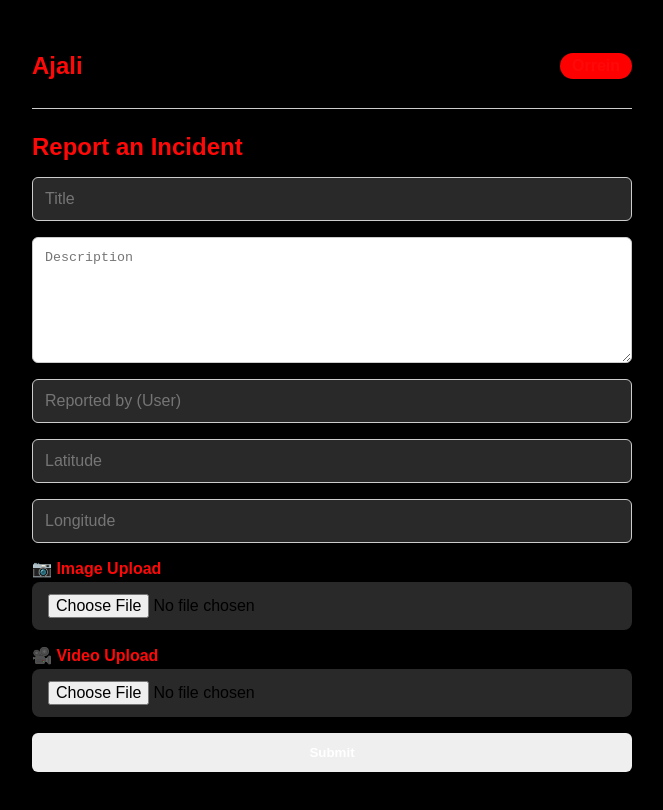
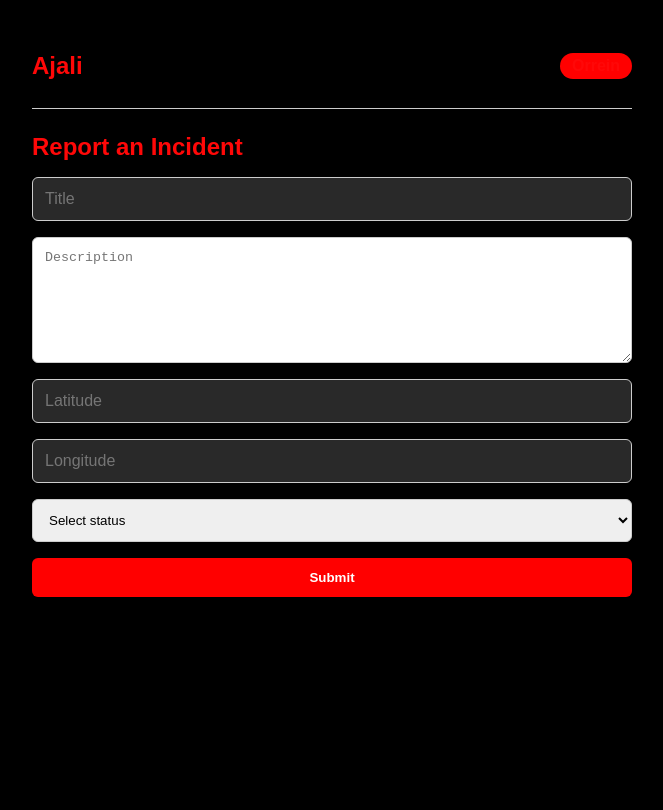
Before and after one commit to sal3hs-git/ajali-frontend2, a React (Vite) app: page /register in a window 1280 px wide. Shown: the top 810 px of the page, without its empty margins (308-971 px from the left). Built offline with nearby package versions, Linux system fonts and the light colour scheme.

Commit message:
adjusted register

```diff
--- a/src/pages/RegisterPage.jsx
+++ b/src/pages/RegisterPage.jsx
@@ -1,3 +1,4 @@
+
 import { useForm } from "react-hook-form";
 import { useState } from "react";
 import { Link } from "react-router-dom";
@@ -6,11 +7,43 @@
   const { register, handleSubmit, reset } = useForm();
   const [message, setMessage] = useState("");
 
-  const onSubmit = (data) => {
-    console.log("Mock Report Submitted:", data);
-    setMessage(" Incident reported successfully!");
+  const onSubmit = async (data) => {
+    // Convert latitude and longitude to numbers
+    const payload = {
+      title: data.title,
+      description: data.description,
+      latitude: parseFloat(data.latitude),
+      longitude: parseFloat(data.longitude),
+      status: data.status,
+    };
+
+console.log("📤 Submitting Incident:", payload);
+
+try {
+  const response = await fetch("http://localhost:5000/incidents", {
+    method: "POST",
+    headers: {
+      "Content-Type": "application/json",
+    },
+    credentials: "include",
+    body: JSON.stringify(payload),
+  });
+
+  const result = await response.json();
+  console.log("✅ Server response:", result);
+
+  if (!response.ok) {
+    throw new Error(result.error || "Failed to submit incident");
+  }
+
+  setMessage("Incident reported successfully!");
   reset();
   setTimeout(() => setMessage(""), 3000);
+} catch (error) {
+  console.error("❌ Error submitting incident:", error.message);
+  setMessage("Failed to report incident.");
+  setTimeout(() => setMessage(""), 3000);
+}
   };
 
   return (
@@ -40,14 +73,6 @@
 
     <input
       type="text"
-          placeholder="Reported by (User)"
-          {...register("user")}
-          style={styles.input}
-          required
-        />
-
-        <input
-          type="text"
       placeholder="Latitude"
       {...register("latitude")}
       style={styles.input}
@@ -62,25 +87,11 @@
       required
     />
 
-        <div style={styles.uploadSection}>
-          <label style={styles.label}>📷 Image Upload</label>
-          <input
-            type="file"
-            accept="image/*"
-            {...register("image")}
-            style={styles.fileInput}
-          />
-        </div>
-
-        <div style={styles.uploadSection}>
-          <label style={styles.label}>🎥 Video Upload</label>
-          <input
-            type="file"
-            accept="video/*"
-            {...register("video")}
-            style={styles.fileInput}
-          />
-        </div>
+    <select {...register("status")} style={styles.input} required>
+      <option value="">Select status</option>
+      <option value="open">Open</option>
+      <option value="closed">Closed</option>
+    </select>
 
     <button type="submit" style={styles.button}>Submit</button>
     {message && <p style={styles.success}>{message}</p>}
@@ -115,19 +126,16 @@
   title: {
     fontSize: "1.5rem",
     marginBottom: "1rem",
-
   },
   form: {
     display: "flex",
     flexDirection: "column",
     gap: "1rem",
-
   },
   input: {
     padding: "0.75rem",
     border: "1px solid #ccc",
     borderRadius: "6px",
-
   },
   textarea: {
     padding: "0.75rem",
@@ -135,20 +143,9 @@
     border: "1px solid #ccc",
     borderRadius: "6px",
   },
-  uploadSection: {
-    display: "flex",
-    flexDirection: "column",
-  },
-  label: {
-    marginBottom: "0.25rem",
-    fontWeight: "bold",
-  },
-  fileInput: {
-    border: "none",
-  },
   button: {
     padding: "0.75rem",
-    backgroundColor: "reed",
+    backgroundColor: "red",
     color: "white",
     fontWeight: "bold",
     border: "none",
```
Lines whose indentation alone changed are shown as unchanged.
